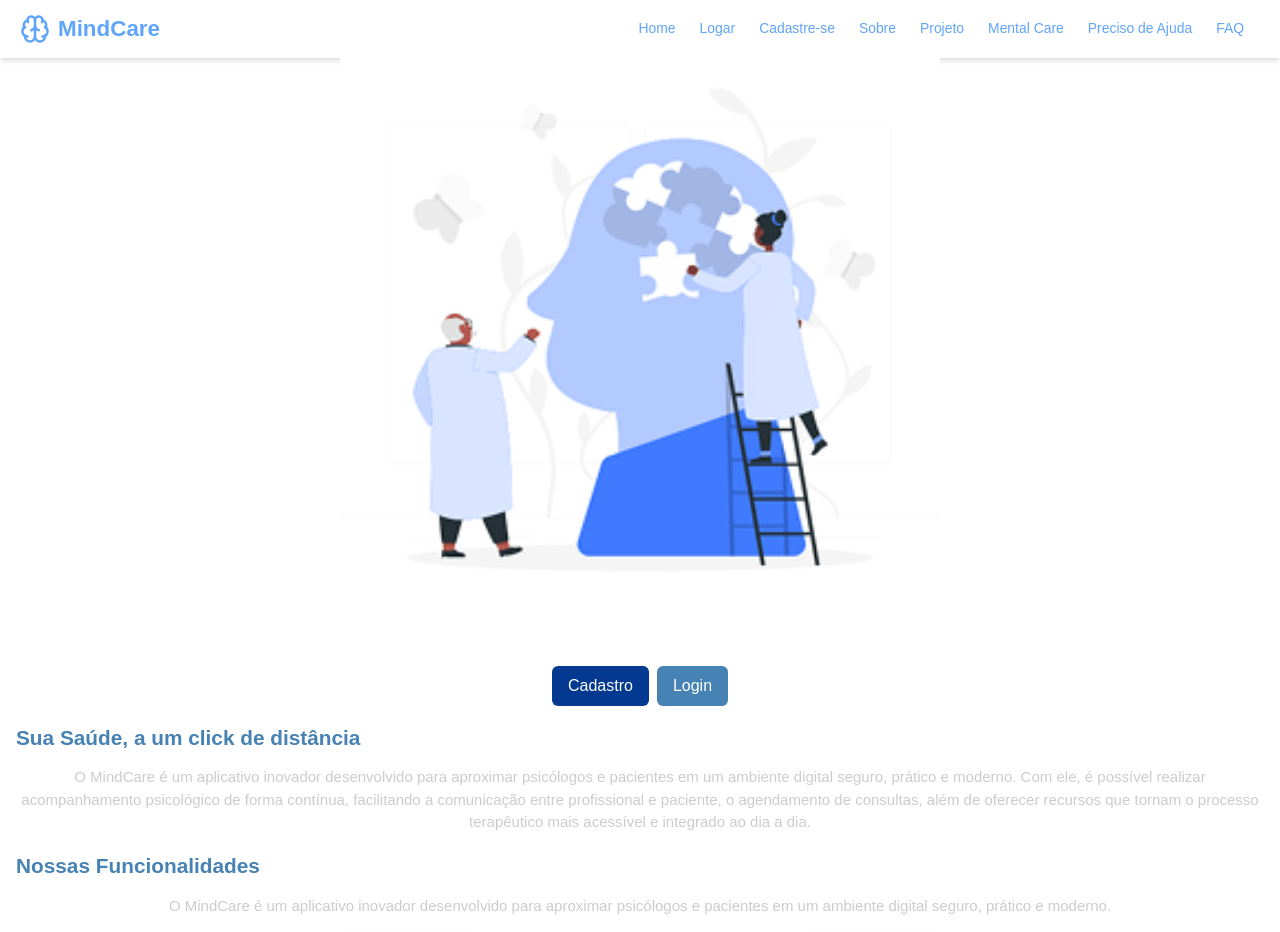
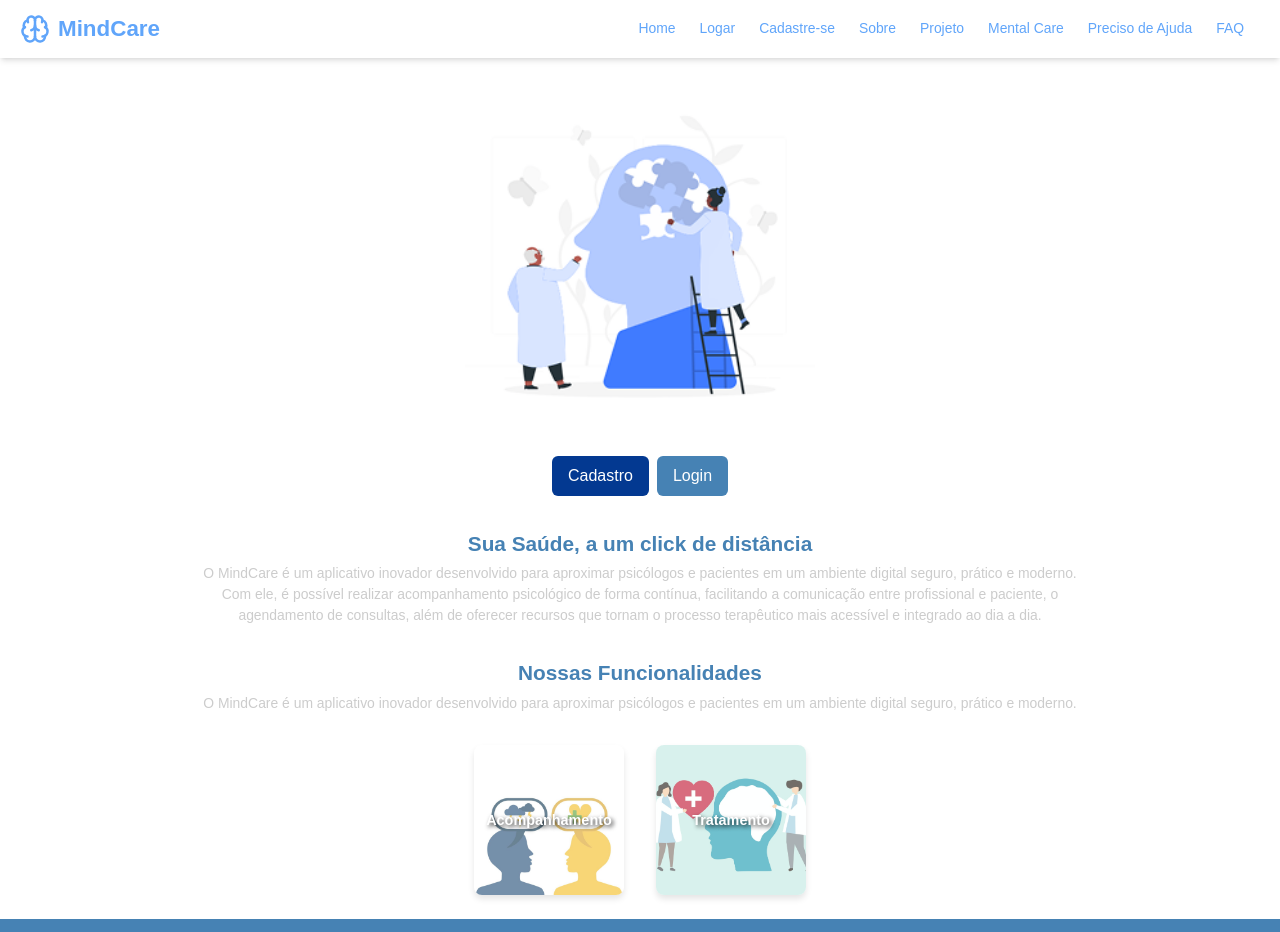
Before and after one commit to ProjetoBlocoADS/MindCareApp, a React (Vite) app in the folder app/: page / in a window 1280 px wide. Shown: the top 932 px of the page. Built offline with nearby package versions, Linux system fonts and the light colour scheme.

Commit message:
ajustes gerais 2

```diff
--- a/app/src/componentes/descricao/Descricao.jsx
+++ b/app/src/componentes/descricao/Descricao.jsx
@@ -2,9 +2,9 @@ import "./descricao.css"
 
 export default function Descricao({titulo, descricao}) {
     return (
-        <div className="descricao">
-            <h2 className="tituloDescricao">{titulo}</h2>
-            <p className="paragrafoDescricao">{descricao}</p>
+        <div className="flex flex-col items-center my-4">
+            <h2 className="text-[#4682b4] text-[1.3rem] font-bold">{titulo}</h2>
+            <p className="max-w-[900px] mx-10">{descricao}</p>
         </div>
     );
 }
--- a/app/src/componentes/descricao/descricao.css
+++ b/app/src/componentes/descricao/descricao.css
@@ -16,6 +16,6 @@
 .tituloDescricao {
     font-size: 1.3rem;
     font-weight: bold;
-    color: steelblue;
+    color: #4682b4;
 
 }
--- a/app/src/pages/home/Home.jsx
+++ b/app/src/pages/home/Home.jsx
@@ -37,7 +37,7 @@ export default function Home() {
   return (
     <div className="home">
       <img
-        className="banner"
+        className="md:w-[350px] mx-auto mt-10"
         src={banner}
         alt="Ilustração Mental Quebra-Cabeças"
       />
@@ -51,6 +51,7 @@ export default function Home() {
           </BotaoPadrao>
         </div>
 
+        <div className="md:flex md:flex-col md:items-center md:justify-center w-8/10 mt-0">
           <Descricao
             titulo={conteudo.home.descricao[0].titulo}
             descricao={conteudo.home.descricao[0].descricao}
@@ -59,8 +60,9 @@ export default function Home() {
             titulo={conteudo.home.descricao[1].titulo}
             descricao={conteudo.home.descricao[1].descricao}
           />
+        </div>
 
-        <div className="carrossel">
+        <div className="carrossel flex flex-wrap justify-center gap-4 mt-4">
           {conteudo.home.cards.map((card, i) => (
             <CardHome
               key={i}
--- a/app/src/pages/home/home.css
+++ b/app/src/pages/home/home.css
@@ -4,10 +4,17 @@
     margin: 0 1rem;
 }
 
-.carrossel{
+.carrossel {
     display: flex;
-    justify-content: space-evenly;
-    gap: 2px;
-    align-items: center;
+    flex-wrap: wrap;
+    justify-content: center;
+    gap: 1rem;
     margin-top: 1rem;
 }
+
+@media (min-width: 768px) {
+    .carrossel {
+        justify-content: center;
+        gap: 2rem;
+    }
+}
```
Also changed, not shown: app/src/componentes/SideMenuHome/SideMenu.jsx (+5 -5 lines). Lines whose indentation alone changed are shown as unchanged.
